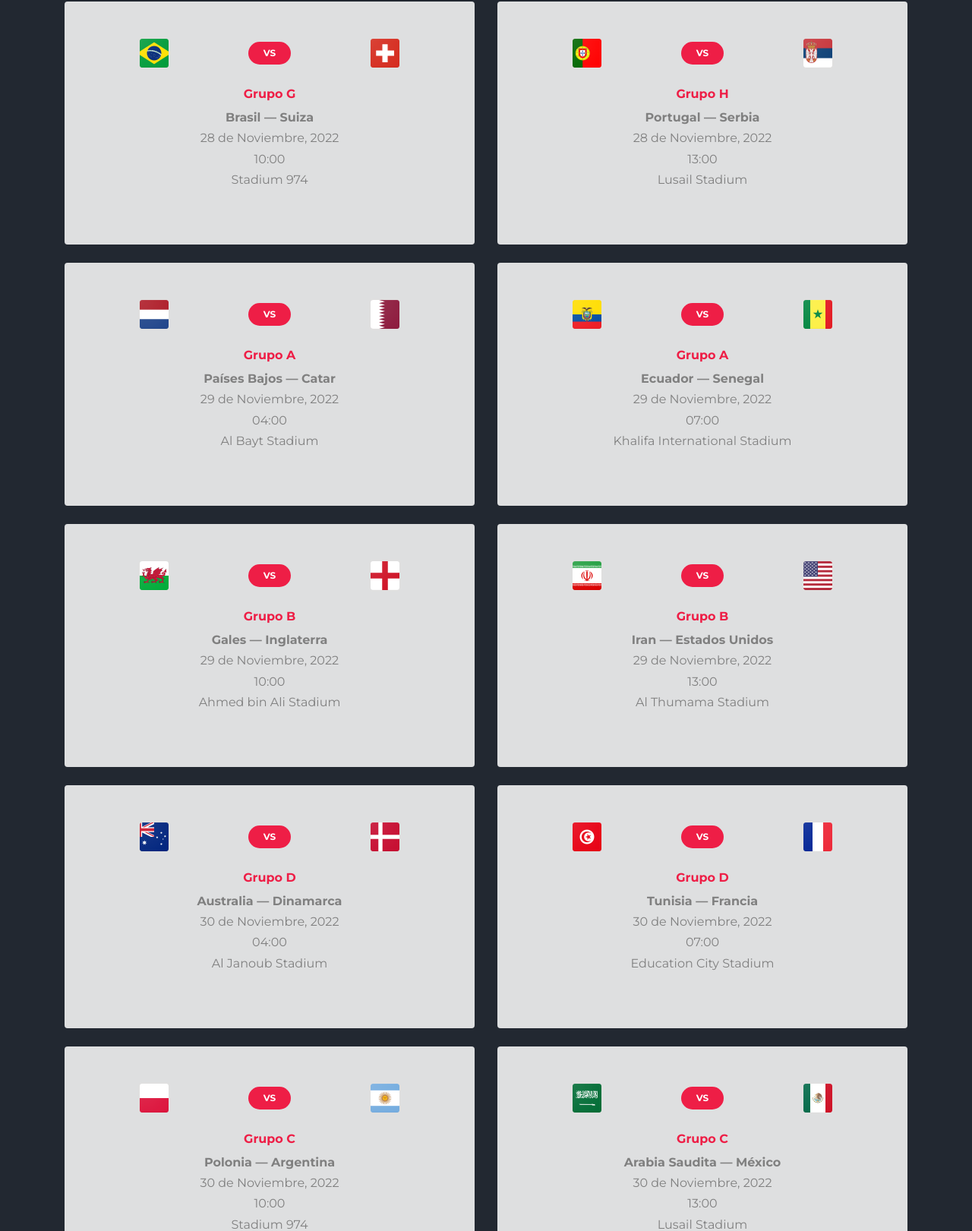
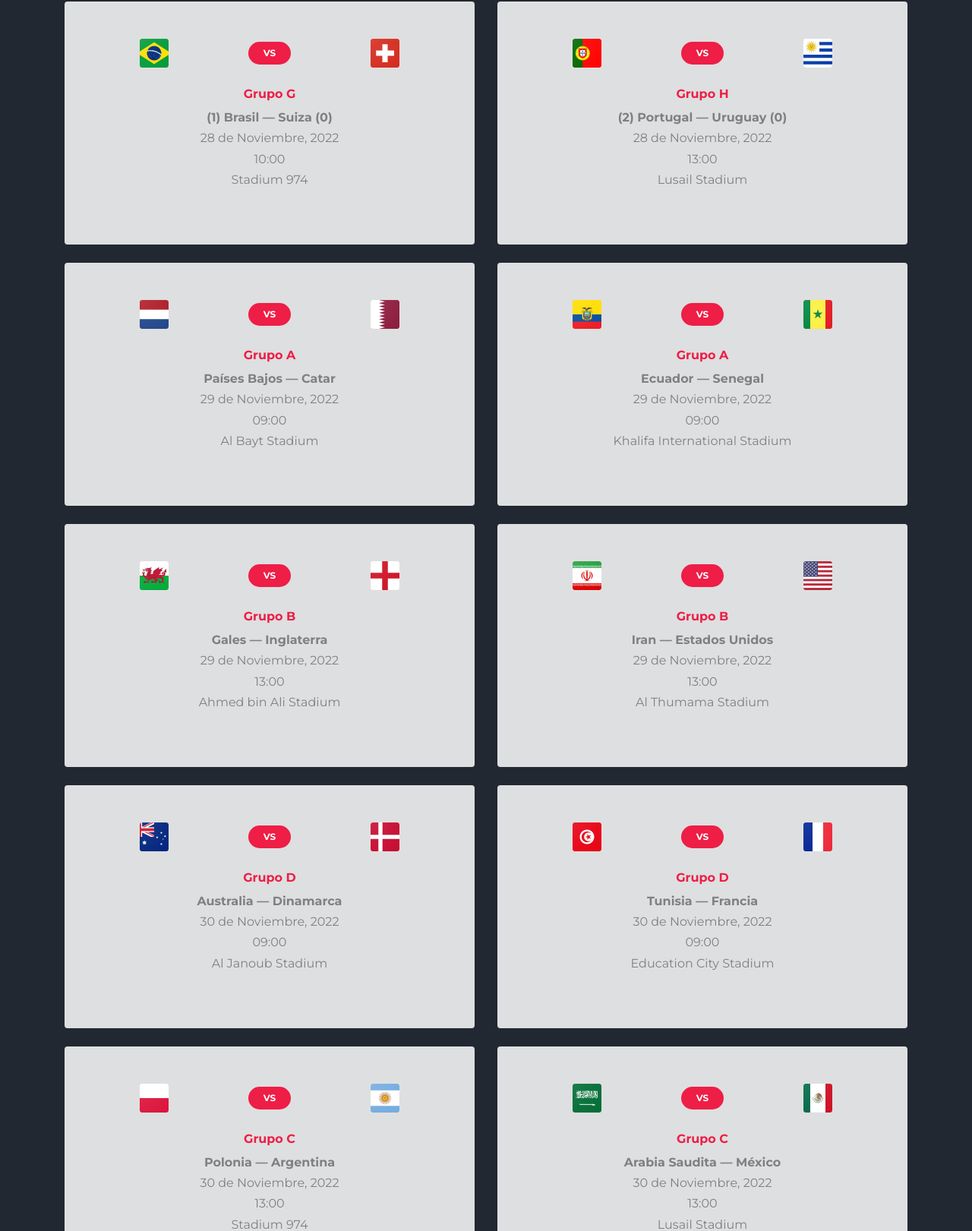
Before and after one commit to bitexogh/amech, a plain HTML site: page matches.html in a window 1280 px wide. Shown: the part 5599-7220 px from the top of the page at 76% size. Drawn offline with Linux system fonts and the light colour scheme; files whose address does not match are found by name.

Commit message:
Update matches.html

```diff
--- a/matches.html
+++ b/matches.html
@@ -1033,7 +1033,7 @@
                             <div class="text-center widget-vs-contents mb-4">
                                 <h4>Grupo G</h4>
                                 <p class="mb-5">
-                                    <span class="d-block" style="font-weight: 600">Brasil — Suiza</span>
+                                    <span class="d-block" style="font-weight: 600">(1) Brasil — Suiza (0)</span>
                                     <span class="d-block">28 de Noviembre, 2022</span>
                                     <span class="d-block">10:00</span>
                                     <span class="d-block">Stadium 974</span>
@@ -1055,7 +1055,7 @@
                                             <span class="vs"><span>VS</span></span>
                                         </div>
                                         <div class="team-2 text-center">
-                                            <img src="images/serbia.png" alt="Image">
+                                            <img src="images/uruguay.png" alt="Image">
                                         </div>
                                     </div>
                                 </div>
@@ -1064,7 +1064,7 @@
                             <div class="text-center widget-vs-contents mb-4">
                                 <h4>Grupo H</h4>
                                 <p class="mb-5">
-                                    <span class="d-block" style="font-weight: 600">Portugal — Serbia</span>
+                                    <span class="d-block" style="font-weight: 600">(2) Portugal — Uruguay (0)</span>
                                     <span class="d-block">28 de Noviembre, 2022</span>
                                     <span class="d-block">13:00</span>
                                     <span class="d-block">Lusail Stadium</span>
@@ -1097,7 +1097,7 @@
                                 <p class="mb-5">
                                     <span class="d-block" style="font-weight: 600">Países Bajos — Catar</span>
                                     <span class="d-block">29 de Noviembre, 2022</span>
-                                    <span class="d-block">04:00</span>
+                                    <span class="d-block">09:00</span>
                                     <span class="d-block">Al Bayt Stadium</span>
                                 </p>
 
@@ -1128,7 +1128,7 @@
                                 <p class="mb-5">
                                     <span class="d-block" style="font-weight: 600">Ecuador — Senegal</span>
                                     <span class="d-block">29 de Noviembre, 2022</span>
-                                    <span class="d-block">07:00</span>
+                                    <span class="d-block">09:00</span>
                                     <span class="d-block">Khalifa International Stadium</span>
                                 </p>
 
@@ -1159,7 +1159,7 @@
                                 <p class="mb-5">
                                     <span class="d-block" style="font-weight: 600">Gales — Inglaterra</span>
                                     <span class="d-block">29 de Noviembre, 2022</span>
-                                    <span class="d-block">10:00</span>
+                                    <span class="d-block">13:00</span>
                                     <span class="d-block">Ahmed bin Ali Stadium</span>
                                 </p>
 
@@ -1221,7 +1221,7 @@
                                 <p class="mb-5">
                                     <span class="d-block" style="font-weight: 600">Australia — Dinamarca</span>
                                     <span class="d-block">30 de Noviembre, 2022</span>
-                                    <span class="d-block">04:00</span>
+                                    <span class="d-block">09:00</span>
                                     <span class="d-block">Al Janoub Stadium</span>
                                 </p>
 
@@ -1252,7 +1252,7 @@
                                 <p class="mb-5">
                                     <span class="d-block" style="font-weight: 600">Tunisia — Francia</span>
                                     <span class="d-block">30 de Noviembre, 2022</span>
-                                    <span class="d-block">07:00</span>
+                                    <span class="d-block">09:00</span>
                                     <span class="d-block">Education City Stadium</span>
                                 </p>
 
@@ -1283,7 +1283,7 @@
                                 <p class="mb-5">
                                     <span class="d-block" style="font-weight: 600">Polonia — Argentina</span>
                                     <span class="d-block">30 de Noviembre, 2022</span>
-                                    <span class="d-block">10:00</span>
+                                    <span class="d-block">13:00</span>
                                     <span class="d-block">Stadium 974</span>
                                 </p>
 
@@ -1345,7 +1345,7 @@
                                 <p class="mb-5">
                                     <span class="d-block" style="font-weight: 600">Croacia — Bélgica</span>
                                     <span class="d-block">1 de Diciembre, 2022</span>
-                                    <span class="d-block">04:00</span>
+                                    <span class="d-block">09:00</span>
                                     <span class="d-block">Ahmed bin Ali Stadium</span>
                                 </p>
 
@@ -1376,7 +1376,7 @@
                                 <p class="mb-5">
                                     <span class="d-block" style="font-weight: 600">Canadá — Marruecos</span>
                                     <span class="d-block">1 de Diciembre, 2022</span>
-                                    <span class="d-block">07:00</span>
+                                    <span class="d-block">09:00</span>
                                     <span class="d-block">Al Thumama Stadium</span>
                                 </p>
 
@@ -1407,7 +1407,7 @@
                                 <p class="mb-5">
                                     <span class="d-block" style="font-weight: 600">Costa Rica — Germany</span>
                                     <span class="d-block">1 de Diciembre, 2022</span>
-                                    <span class="d-block">10:00</span>
+                                    <span class="d-block">13:00</span>
                                     <span class="d-block">Al Bayt Stadium</span>
                                 </p>
 
@@ -1469,7 +1469,7 @@
                                 <p class="mb-5">
                                     <span class="d-block" style="font-weight: 600">Corea del Sur — Portugal</span>
                                     <span class="d-block">2 de Diciembre, 2022</span>
-                                    <span class="d-block">04:00</span>
+                                    <span class="d-block">09:00</span>
                                     <span class="d-block">Education City Stadium</span>
                                 </p>
 
@@ -1500,7 +1500,7 @@
                                 <p class="mb-5">
                                     <span class="d-block" style="font-weight: 600">Ghana — Uruguay</span>
                                     <span class="d-block">2 de Diciembre, 2022</span>
-                                    <span class="d-block">07:00</span>
+                                    <span class="d-block">09:00</span>
                                     <span class="d-block">Al Janoub Stadium</span>
                                 </p>
 
@@ -1531,7 +1531,7 @@
                                 <p class="mb-5">
                                     <span class="d-block" style="font-weight: 600">Serbia — Suiza</span>
                                     <span class="d-block">2 de Diciembre, 2022</span>
-                                    <span class="d-block">10:00</span>
+                                    <span class="d-block">13:00</span>
                                     <span class="d-block">Stadium 974</span>
                                 </p>
 
```
